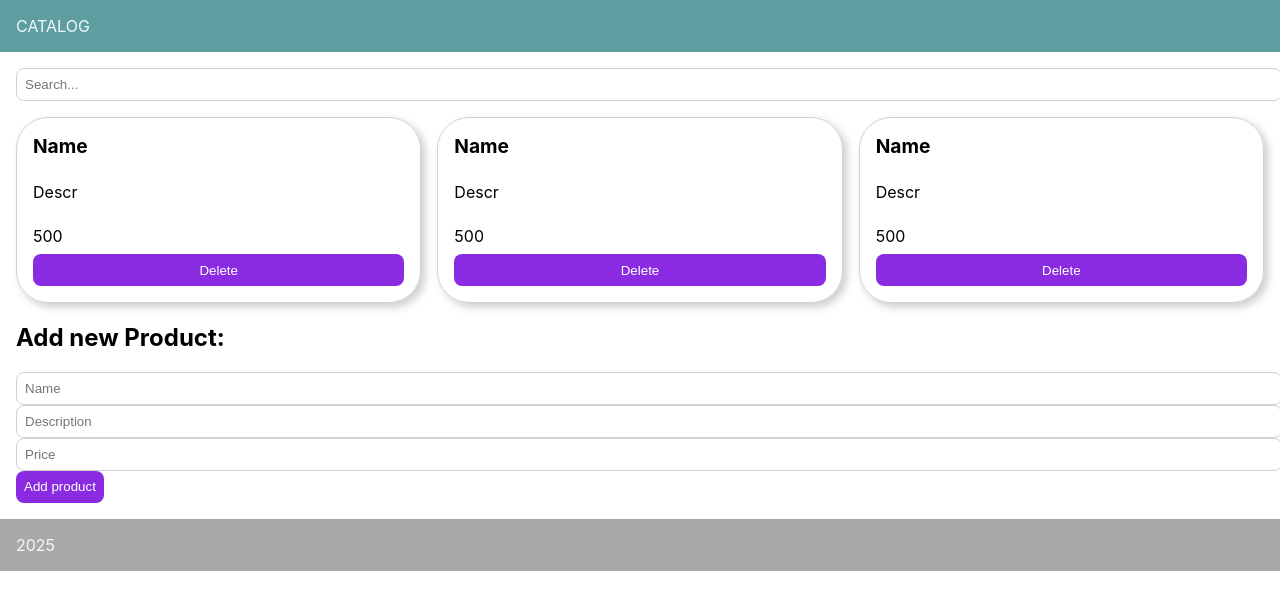
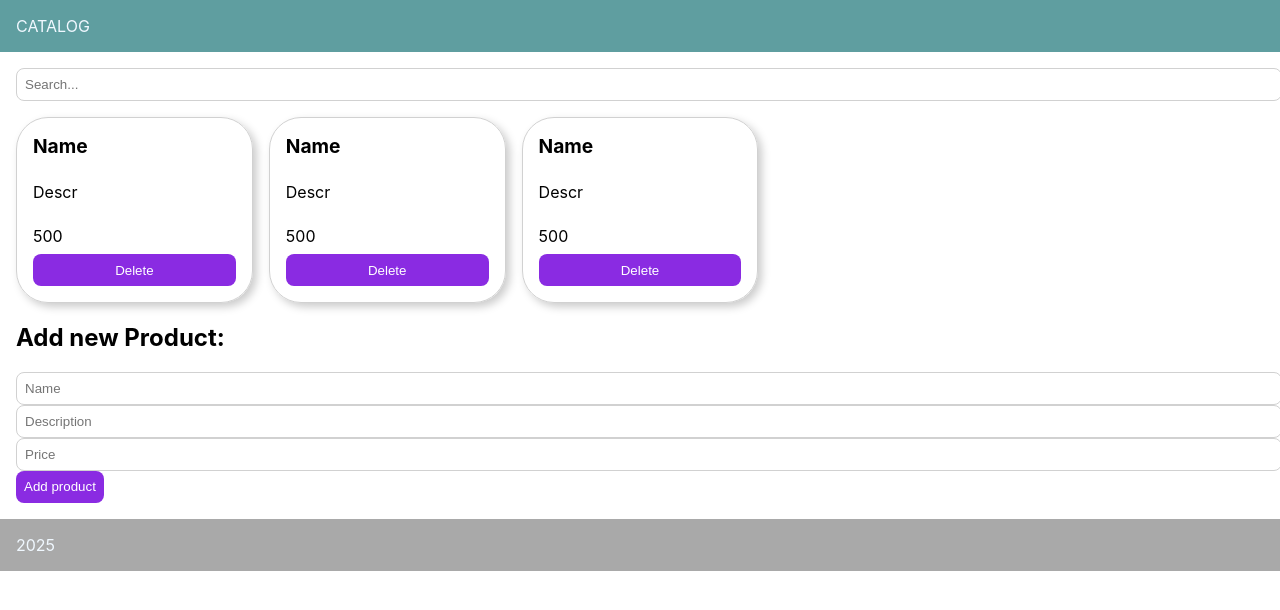
Before and after one commit to grimfand/test-catalog, a React (Create React App) app: page / in a window 1280 px wide. Shown: the top 610 px of the page. Built offline with nearby package versions, Linux system fonts and the light colour scheme.

Commit message:
fix: grid template

```diff
--- a/src/components/ProductList.module.css
+++ b/src/components/ProductList.module.css
@@ -1,5 +1,5 @@
 .productList {
 	display: grid;
-	grid-template-columns: repeat(3, 1fr);
+	grid-template-columns: repeat(5, 1fr);
 	gap: 1rem;
 }
```
